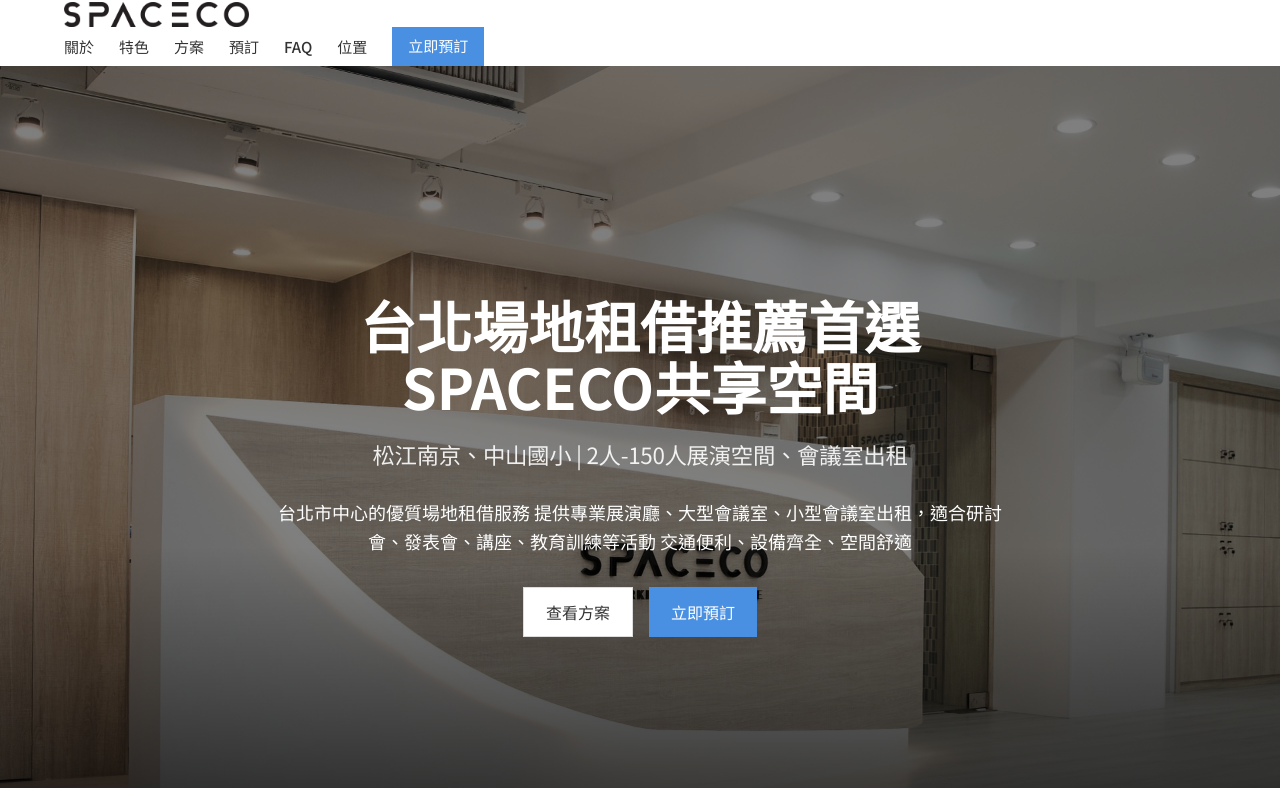
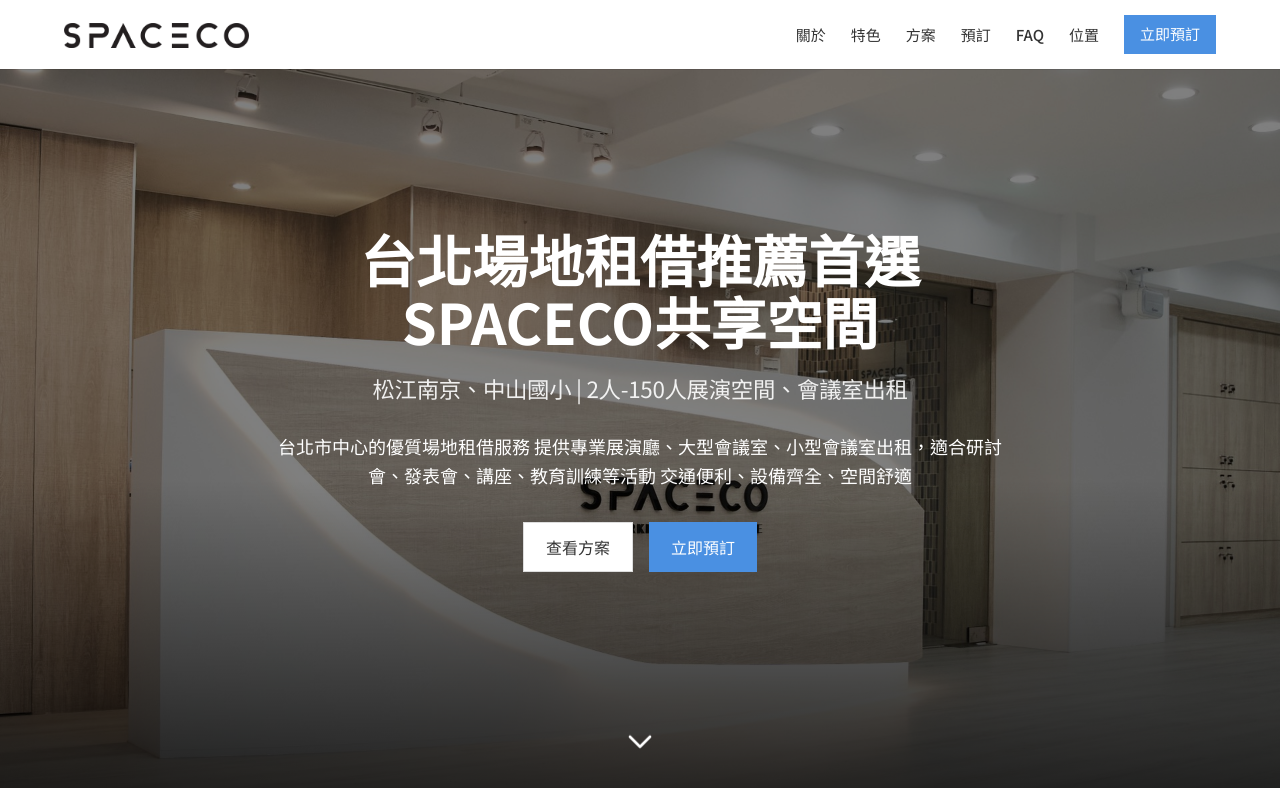
Before and after one commit to jason121380/spaceco, a plain HTML site: page index.html in a window 1280 px wide. Shown: the top 788 px of the page. Drawn offline with Linux system fonts and the light colour scheme.

Commit message:
Add files via upload

```diff
--- a/style.css
+++ b/style.css
@@ -1,11 +1,10 @@
-/* 重置样式 */
+/* WeWork风格 - 重置与基础样式 */
 * {
     margin: 0;
     padding: 0;
     box-sizing: border-box;
 }
 
-/* 基础样式 */
 body {
     font-family: 'Noto Sans TC', -apple-system, BlinkMacSystemFont, sans-serif;
     line-height: 1.5;
@@ -36,7 +35,6 @@ img {
     vertical-align: middle;
 }
 
-/* 关键布局样式 */
 .container {
     width: 100%;
     max-width: 1200px;
@@ -160,8 +158,8 @@ h4 {
     margin-bottom: 12px;
 }
 
-/* 头部导航样式 */
-.header {
+/* 头部 */
+#header {
     position: fixed;
     top: 0;
     left: 0;
@@ -173,11 +171,11 @@ h4 {
     box-shadow: 0 1px 0 rgba(0, 0, 0, 0.08);
 }
 
-.header.scrolled {
+#header.scrolled {
     box-shadow: 0 2px 10px rgba(0, 0, 0, 0.1);
 }
 
-.header .container {
+#header .container {
     display: flex;
     justify-content: space-between;
     align-items: center;
@@ -290,7 +288,7 @@ h4 {
     margin: 10px auto 0;
 }
 
-/* Hero 部分样式 */
+/* 英雄部分 */
 .hero-section {
     min-height: 100vh;
     display: flex;
```
